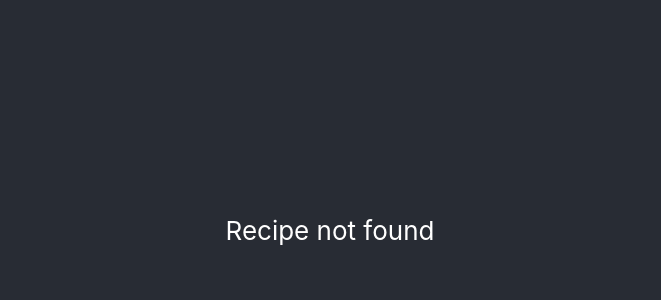
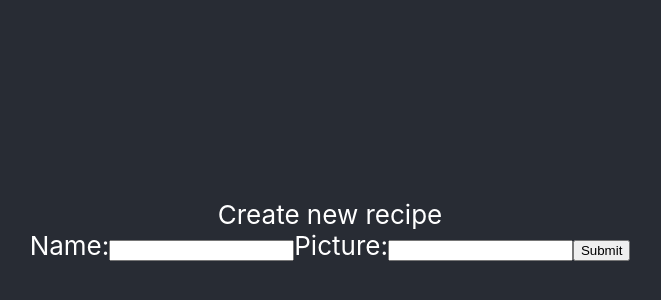
Before and after one commit to mdenti/recipes, a React (Create React App) app in the folder front/: page /recipe/create in a window 1280 px wide. Before the commit this address had no page. Shown: the part 170-470 px from the top of the page, without its empty margins (310-971 px from the left). Built offline with nearby package versions, Linux system fonts and the light colour scheme.

Commit message:
Front - add recipe creation form

```diff
--- a/front/src/Api.js
+++ b/front/src/Api.js
@@ -28,6 +28,10 @@ export async function getRecipes() {
 export async function addNewRecipe(recipe) {
     await apiRequest();
     const recipes = JSON.parse(window.localStorage.getItem('recipes')) || defaultRecipes;
-    window.localStorage.setItem('recipes', JSON.stringify(recipes.concat([recipe])));
-    return recipes.concat([recipe]);
+
+    const newId = Math.max.apply(Math, recipes.map(function(o) { return o.id; })) + 1;
+    const newRecipe = Object.assign({}, recipe, { id: newId })
+
+    window.localStorage.setItem('recipes', JSON.stringify(recipes.concat([newRecipe])));
+    return recipes.concat([newRecipe]);
 }
--- a/front/src/AppRoutes.js
+++ b/front/src/AppRoutes.js
@@ -3,6 +3,7 @@ import { Route, Switch } from 'react-router-dom';
 
 import RecipeList from './RecipeList';
 import RecipeView from './RecipeView';
+import RecipeCreate from './RecipeCreate';
 
 class AppRoutes extends Component {
     render() {
@@ -10,6 +11,7 @@ class AppRoutes extends Component {
             <Switch>
                 <Route exact path='/' component={RecipeList} />
                 <Route exact path='/recipes' component={RecipeList} />
+                <Route exact path='/recipe/create' component={RecipeCreate} />
                 <Route exact path='/recipe/:id' component={RecipeView} />
             </Switch>
         );
--- /dev/null
+++ b/front/src/RecipeCreate.js
@@ -0,0 +1,46 @@
+import React, { Component } from 'react';
+import { Redirect } from 'react-router-dom';
+
+import { withRecipeContextConsumer } from './RecipeContext';
+
+class RecipeCreate extends Component {
+    constructor(props) {
+        super(props);
+        this.state = {
+            name: '',
+            picture: '',
+            redirectToList: false,
+        };
+        this.save = this.save.bind(this);
+    }
+    async save(e) {
+        e.preventDefault();
+
+        const { redirectToList, ...newRecipe } = this.state;
+        await this.props.recipeCtx.addNewRecipe(newRecipe);
+        this.setState({ redirectToList: true })
+    }
+    render() {
+        if (this.state.redirectToList) {
+            return <Redirect to='/recipes' />
+        }
+        return (
+            <div>
+                <div>Create new recipe</div>
+                <form onSubmit={this.save}>
+                    <label>
+                        Name:
+                        <input type="text" onChange={(e) => this.setState({ name: e.target.value })}/>
+                    </label>
+                    <label>
+                        Picture:
+                        <input type="text" onChange={(e) => this.setState({ picture: e.target.value })}/>
+                    </label>
+                    <input type="submit" value="Submit"/>
+                </form>
+            </div>
+        )
+    }
+}
+
+export default withRecipeContextConsumer(RecipeCreate);
--- a/front/src/RecipeList.js
+++ b/front/src/RecipeList.js
@@ -20,15 +20,11 @@ class RecipeListItem extends Component {
 
 class RecipeList extends Component {
     render() {
-        const { recipes, addNewRecipe, requestStatus } = this.props.recipeCtx;
+        const { recipes, requestStatus } = this.props.recipeCtx;
         return (
             <Fragment>
                 <div>Recipe list</div>
-                <button onClick={() => addNewRecipe({
-                    id: 2,
-                    name: 'Test adding new recipe!',
-                    picture: 'https://ih1.redbubble.net/image.470402131.0272/ap,550x550,16x12,1,transparent,t.u3.png'
-                })}>Add new</button>
+                <Link to="/recipe/create">Create new recipe</Link>
                 <div>
                     {(() => {
                         if ((!recipes || !recipes.length) && requestStatus === RequestStatus.RUNNING) {
```
